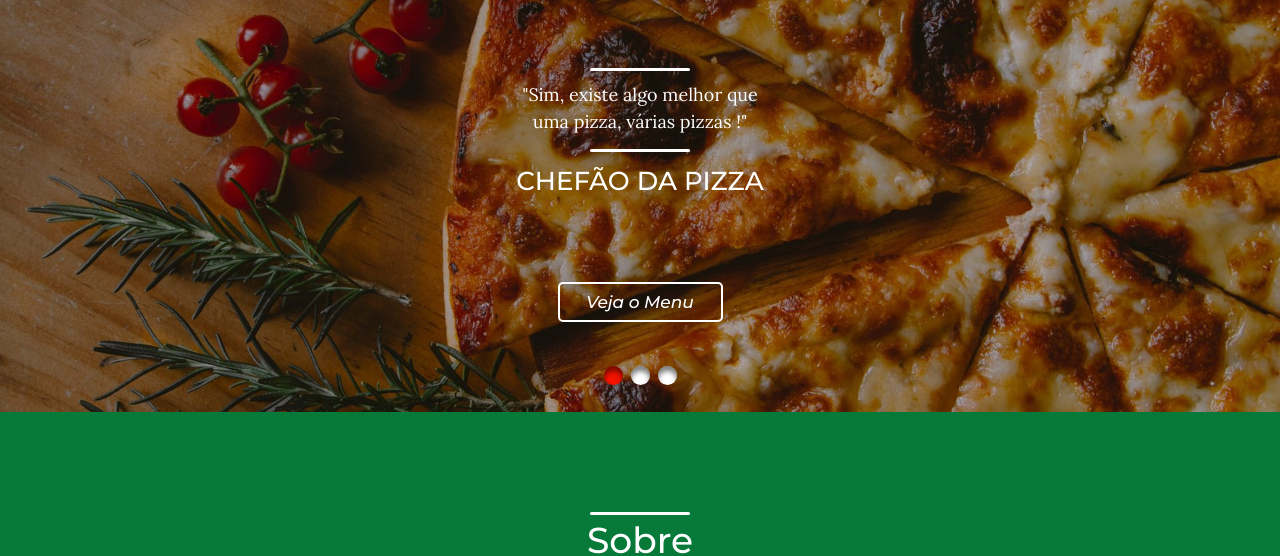
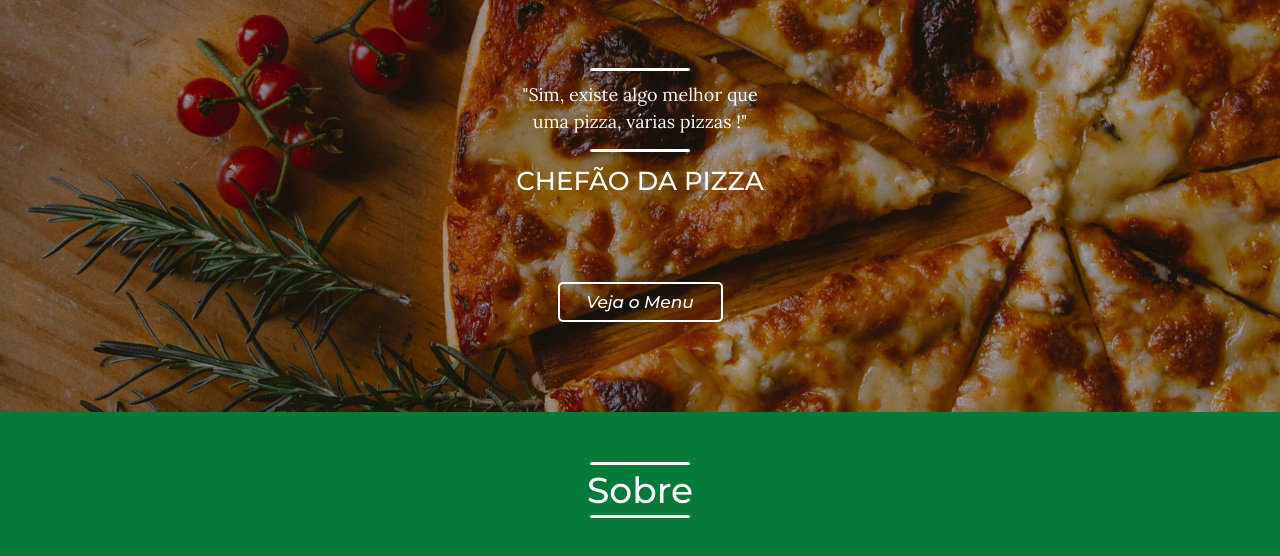
Before and after one commit to FilipeKramer-12/Pizza-s-Home-Flexbox, a plain HTML site: page index.html in a window 1280 px wide. Shown: the part 253-809 px from the top of the page. Drawn offline with nearby package versions, Linux system fonts and the light colour scheme.

Commit message:
Ajuste margin sobre

```diff
--- a/public/css/style.css
+++ b/public/css/style.css
@@ -36,7 +36,7 @@ img{
     font-size: 36px;
     font-weight: 500;
     line-height: 1;
-    margin: 50px 0;
+    margin-bottom: 50px;
     text-align: center;
     color: white;
 }
@@ -159,41 +159,14 @@ li.active:active, a.active:active{
     transition: opacity 500ms;
     z-index: 1;
 }
-[data-slide-nav] {
-    display: block;
-    justify-content: center;
-    text-align: center;
-}
-[data-slide-nav] > button {
-    display: inline-block;
-    width: 19px;
-    margin: 4px;
-    height: 19px;
-    border: none;
-    padding: 0px;
-    border-radius: 50%;
-    background-color: #FFFFFF;
-    box-shadow: inset 0px 5px 5px rgba(0, 0, 0, 0.5);
-    text-indent: -100px;
-    overflow: hidden;
-    position: relative;
-    bottom: 50px;
-    z-index: 999;
-    cursor: pointer;
-}
-[data-slide-nav] > button.active {
-    background-color: #F41300;
-    box-shadow: inset 0px 5px 5px rgba(0, 0, 0, 0.5);
-}
 
 /* Sobre */
 .sobre{
     width: 100%;
     background-color: #077A39;
-    margin-top: -27px;
+    margin-top: -7px;
     padding: 50px 0;
     color: white;
-
 }
 .container-sobre{justify-content: center;}
 .img-sobre{
--- a/public/js/script.js
+++ b/public/js/script.js
@@ -7,6 +7,5 @@ $('.mobile-btn').click(function(){
 // Slider Principal
 new SimpleSlide({
 	slide: 'principal',
-	nav: true,
 	time: 2000,
   });
```
